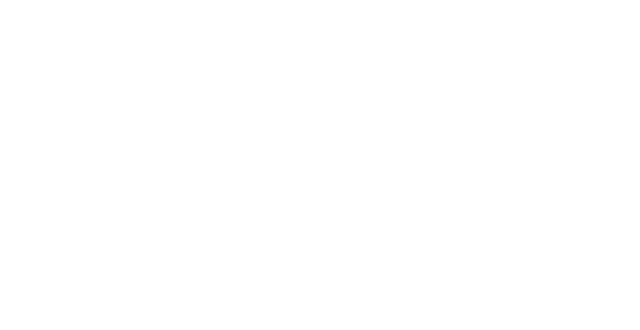
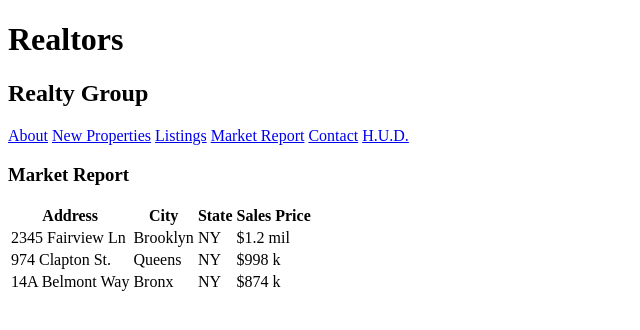
Before and after one commit to Donnadieu/realtors, a plain HTML site: page market-report.html in a window 1280 px wide. Shown: the whole page, without its empty margins (0-640 px from the left). Drawn offline with Linux system fonts and the light colour scheme.

Commit message:
Changes made to pages

```diff
--- a/market-report.html
+++ b/market-report.html
@@ -0,0 +1,43 @@
+<!DOCTYPE html>
+<html>
+  <head>
+    <meta charset="utf-8">
+    <title>Realtors - Luxury Homes - Market Report</title>
+  </head>
+  <body>
+    <h1>Realtors</h1>
+    <h2>Realty Group</h2>
+
+    <a href="index.html">About</a> <a href="new-properties.html">New Properties</a> <a href="real-state-listings.html">Listings</a> <a href="market-report.html">Market Report</a> <a href="contact.html">Contact</a> <a href="http://hud.gov" target="_blank">H.U.D.</a>
+
+    <h3>Market Report</h3>
+
+    <table>
+      <tr>
+        <th>Address</th>
+        <th>City</th>
+        <th>State</th>
+        <th>Sales Price</th>
+      </tr>
+      <tr>
+        <td>2345 Fairview Ln</td>
+        <td>Brooklyn</td>
+        <td>NY</td>
+        <td>$1.2 mil</td>
+      </tr>
+      <tr>
+        <td>974 Clapton St.</td>
+        <td>Queens</td>
+        <td>NY</td>
+        <td>$998 k</td>
+      </tr>
+      <tr>
+        <td>14A Belmont Way</td>
+        <td>Bronx</td>
+        <td>NY</td>
+        <td>$874 k</td>
+      </tr>
+    </table>
+
+  </body>
+</html>
```
Also changed, not shown: contact.html (+17 -0 lines), index.html (+10 -2 lines), new-properties.html (+17 -0 lines), real-state-listings.html (+11 -1 lines).
